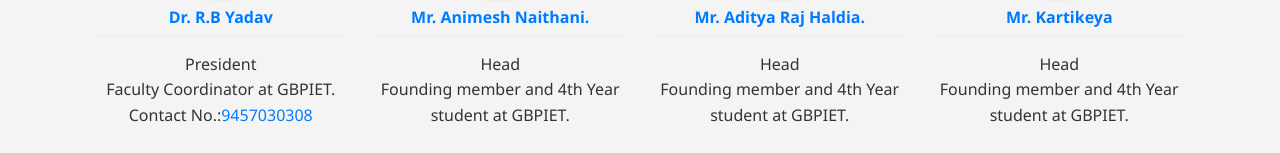
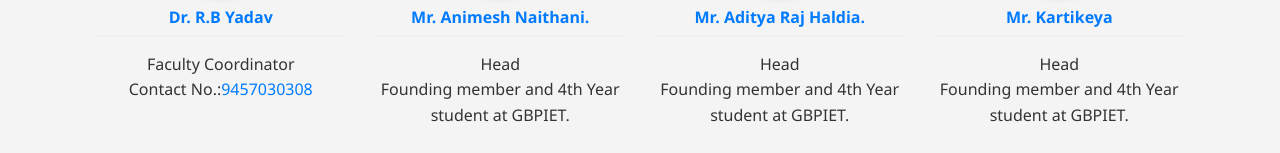
Before and after one commit to Yashj1807/ethos.gbpiet, a plain HTML site: page about.html in a window 1280 px wide. Shown: the part 1732-1885 px from the top of the page. Drawn offline with Linux system fonts and the light colour scheme; grey boxes are pictures that could not be loaded.

Commit message:
Update about.html

```diff
--- a/about.html
+++ b/about.html
@@ -85,9 +85,8 @@
                 <div class="member-images">
                     <div class="member">
                         <img src="AAAAAAAAA.jpeg" alt="Naithani sir">
-                        <h4>Dr. R.B Yadav </h4>
-                        <p>President</p>
-                        <p>Faculty Coordinator at GBPIET.</p>
+                        <h4>Dr. R.B Yadav</h4>
+                        <p>Faculty Coordinator</p>
                         <p>Contact No.:<a href="tel:9457030308">9457030308</a></p>
                     </div>
                     <div class="member">
```
